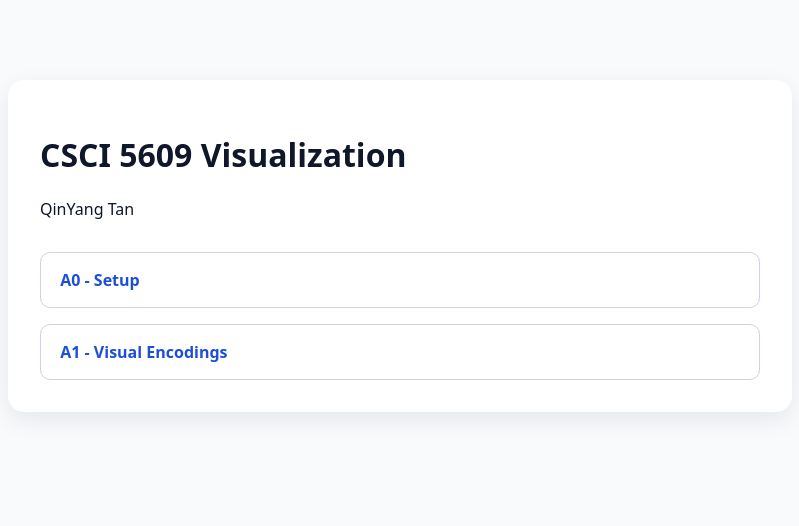
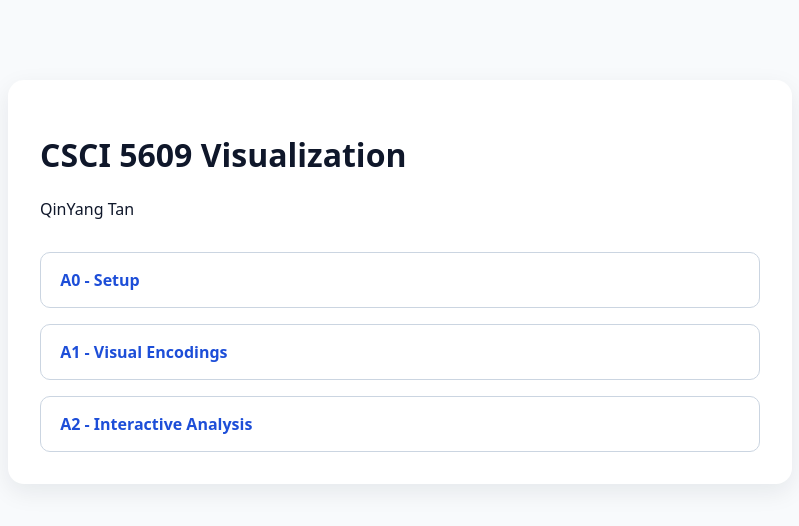
Before and after one commit to QinyangTan/my-vis-5609, a SvelteKit app: page / in a window 1280 px wide. Shown: the top 526 px of the page, without its empty margins (240-1039 px from the left). Built offline with nearby package versions, Linux system fonts and the light colour scheme.

Commit message:
Link A2 interactive analysis from course homepage

```diff
--- a/src/routes/+page.svelte
+++ b/src/routes/+page.svelte
@@ -5,6 +5,7 @@
   <nav>
     <a href="./A0">A0 - Setup</a>
     <a href="./A1">A1 - Visual Encodings</a>
+    <a href="./A2">A2 - Interactive Analysis</a>
   </nav>
 </main>
 <style>
```
